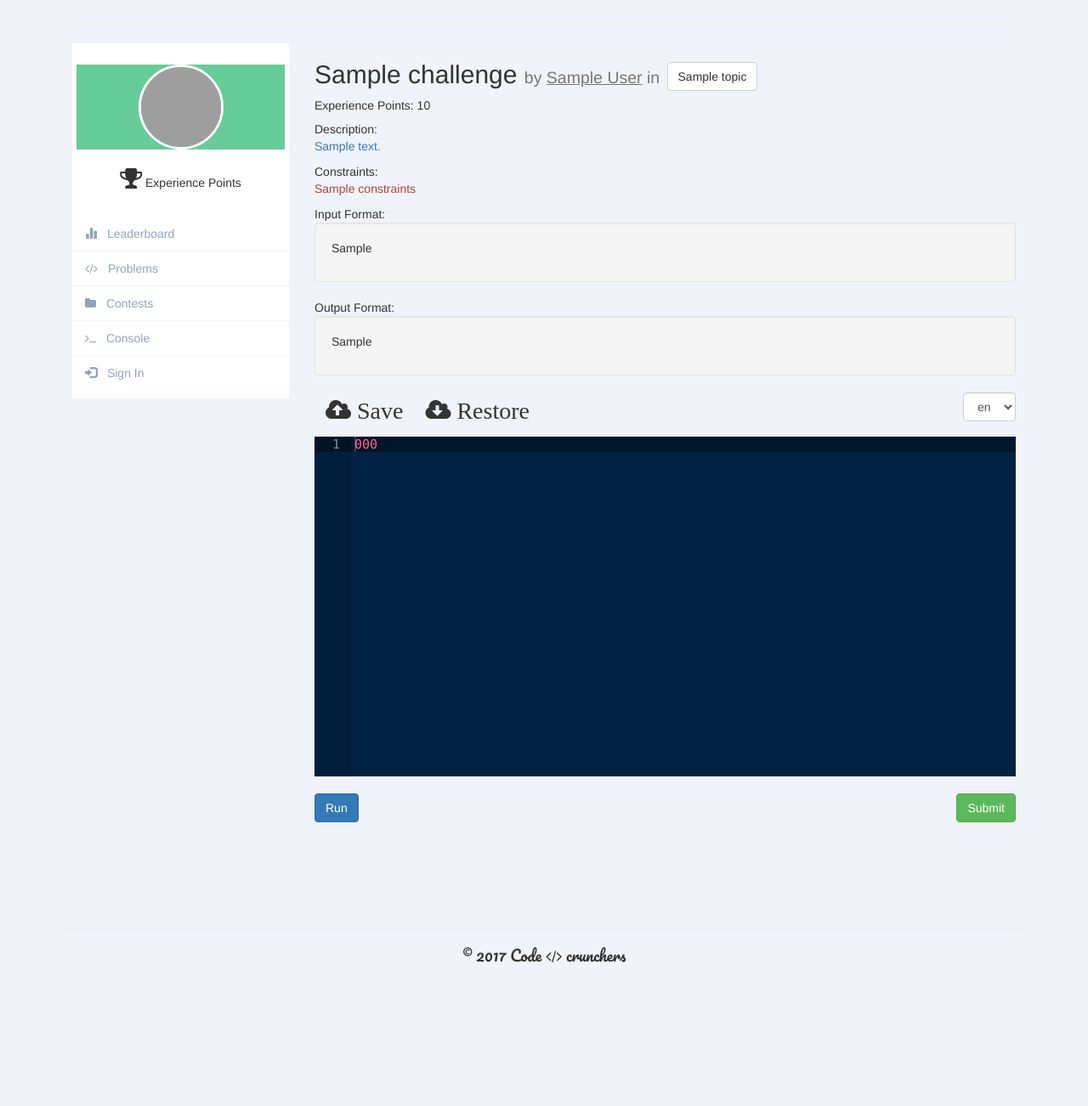
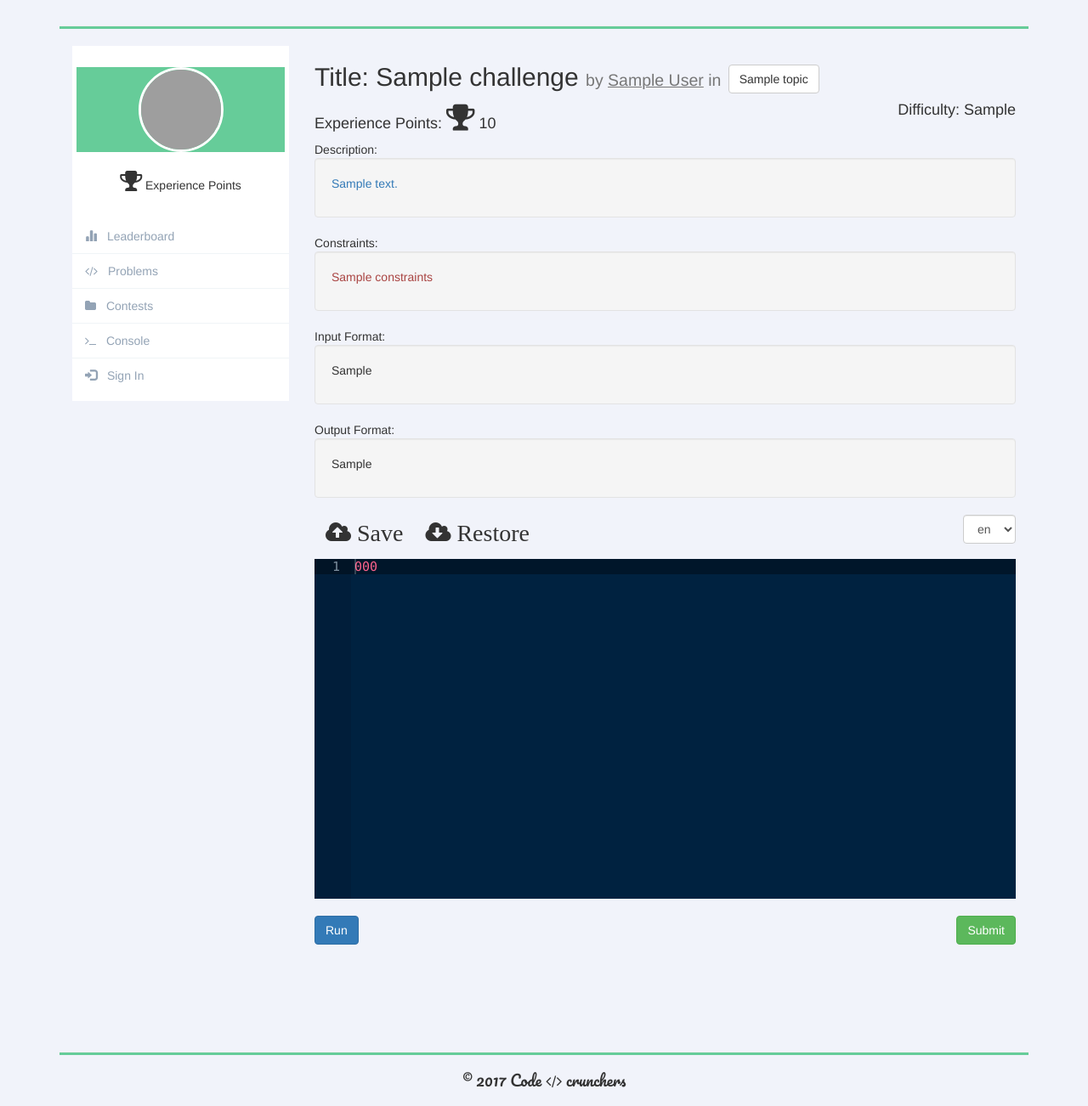
Before and after one commit to archieran/CodeCrunchers, a Django app: template codecrunchers/evaluation/templates/evaluation/solve.html in a window 1280 px wide. Shown: the part 70-1372 px from the top of the page at 85% size. Before the commit the page ends 1203 px from the top, so only its background shows below. Run offline with Django 3.2, Linux system fonts and the light colour scheme; the template is opened without the code that fills it: most values are stand-ins (such as "Sample title", 1, 10 or a date in 2020); some libraries are stand-ins or nearby versions; grey boxes are pictures that could not be loaded.

Commit message:
Design optimizations, model solution to text field

```diff
--- a/codecrunchers/codeconsole/templates/codeconsole/console.html
+++ b/codecrunchers/codeconsole/templates/codeconsole/console.html
@@ -21,7 +21,7 @@
             margin-bottom: 10px;
         }
     </style>
-    <div class="container">
+    <div class="container-fluid">
 
         <div class="row">
 
--- a/codecrunchers/codeconsole/views.py
+++ b/codecrunchers/codeconsole/views.py
@@ -12,6 +12,7 @@ from django.http import HttpResponseForbidden
 @login_required
 def console(request):
     context = {}
+    id = False
     try:
         id =  request.session["model_sol_id"]
     except:
--- a/codecrunchers/evaluation/models.py
+++ b/codecrunchers/evaluation/models.py
@@ -38,14 +38,11 @@ class Problem(models.Model):
     creator = models.ForeignKey(User, on_delete=models.CASCADE, verbose_name="Problem creator")
     title = models.CharField(max_length=255, null=False, blank=False, verbose_name="Title")
     desc = models.CharField(max_length=65535, null=False, blank=False, verbose_name="Description")
-    model_solution = models.CharField(max_length=65535, verbose_name="Model solution")
+    model_solution = models.TextField(verbose_name="Model solution")
     constraints = models.TextField(max_length=255, verbose_name="Constraints")
     input_format = models.TextField(max_length=255, verbose_name="Input format")
     output_format = models.TextField( max_length=255, verbose_name="Output format")
     startup_code = models.TextField(max_length=65535, verbose_name="Initial code")
-    # start_time = models.DateTimeField(verbose_name="Problem start time")
-    # end_time = models.DateTimeField(verbose_name="Problem end time")
-    # is_practice = models.BooleanField(default=False, verbose_name="Practice Problem")
     is_active = models.BooleanField(default=True, verbose_name="Active")
     difficulty = models.CharField(choices=PROB_DIFFICULTY_LEVELS, max_length=255, default=Easy)
     reward_points = models.IntegerField(default=100, null=False, blank=False, verbose_name="Reward points")
--- a/codecrunchers/evaluation/templates/evaluation/contest_details.html
+++ b/codecrunchers/evaluation/templates/evaluation/contest_details.html
@@ -2,7 +2,7 @@
 
 {% block content %}
     <div class="col col-lg-9 col-md-9 col-sm-8 col-xs-12">
-        <h1>Problems</h1>
+        <h1>{{ contest_name }}</h1>
         <div class="table-responsive">
         <table class="table table-hover table-bordered table-responsive panel text-center">
         	<th class="panel-title text-center">Problem</th>
@@ -12,7 +12,7 @@
         <tr>
         	<td>{{ problem.title }}</td>
         	<td>{{ problem.reward_points }}</td>
-            <td><a href="{% url 'ev:evcode' problem.id %}?for={{ contest }}" class="btn btn-primary">Attempt</a></td>
+            <td><a href="{% url 'ev:evcode' problem.id %}?for={{ contest_id }}" class="btn btn-primary">Attempt</a></td>
         </tr>
         {% endfor %}
         </table>
--- a/codecrunchers/evaluation/templates/evaluation/solve.html
+++ b/codecrunchers/evaluation/templates/evaluation/solve.html
@@ -21,16 +21,17 @@
         }
     </style>
     <div class="col col-lg-9 col-md-9 col-sm-8 col-xs-12">
-        <h2>{{ challenge.title }}
+        <h2>Title: {{ challenge.title }}
             <small> by <u>{{ challenge.creator.first_name }} {{ challenge.creator.last_name }}</u> in</small>
             <a href="{% url 'ev:topic_probs' challenge.topic.id %}"
                class="btn btn-default">{{ challenge.topic }}</a>
         </h2>
-        <h5>Experience Points: {{ challenge.reward_points }}</h5>
-
-        <div>Description:<p class="text-primary text-justify">{{ challenge.desc }}</p>
+            <h4>Experience Points: <span class="fa fa-trophy fa-2x"></span> {{ challenge.reward_points }}<span class="pull-right">Difficulty: {{ challenge.get_difficulty_verbose }}</span></h4>
+        Description:
+        <div class="well"><p class="text-primary text-justify">{{ challenge.desc }}
         </div>
-        <div>Constraints:<p class="text-danger text-justify">{{ challenge.constraints }}</p>
+        Constraints:
+        <div class="well"><p class="text-danger text-justify">{{ challenge.constraints }}</p>
         </div>
         Input Format:
         <div class="well">
--- a/codecrunchers/www/templates/www/base.html
+++ b/codecrunchers/www/templates/www/base.html
@@ -129,23 +129,31 @@
             position: static;
             font-family: 'Pacifico', cursive;
         }
-        a:hover{
+
+        a:hover {
             text-decoration: none;
         }
-        a{
+
+        a {
             text-decoration: none;
         }
+
         {#     End of logo header   #}
         .container-fluid .container {
-    padding-left:0;
-    padding-right:0;
+            padding-left: 0;
+            padding-right: 0;
+        }
+        hr{
+            background-color: #66cc99;
+            height: 3px;
         }
     </style>
 
 </head>
 <body>
 <header role="banner">
-    <h1 id="logo-main" class="text-center"><a href="{% url 'sitehome' %}">Code <i class="fa fa-code"></i> Crunchers</a><span class="h3"><small>Beta</small></span></h1>
+    <h1 id="logo-main" class="text-center"><a href="{% url 'sitehome' %}">Code <i class="fa fa-code"></i>
+        Crunchers</a><span class="h3"><small>Beta</small></span></h1>
 
 </header>
 <div class="container">
--- a/codecrunchers/www/templates/www/dashboard.html
+++ b/codecrunchers/www/templates/www/dashboard.html
@@ -15,7 +15,7 @@
         }
 
         #languagesubmissions, #difficultychart {
-            max-width: 300px;
+            max-width: 285px;
             padding-top: 10px;
         }
     </style>
```
Also changed, not shown: codecrunchers/evaluation/views.py (+5 -2 lines), codecrunchers/evaluation/migrations/0005_auto_20170406_2011.py (added). Lines whose indentation alone changed are shown as unchanged.
